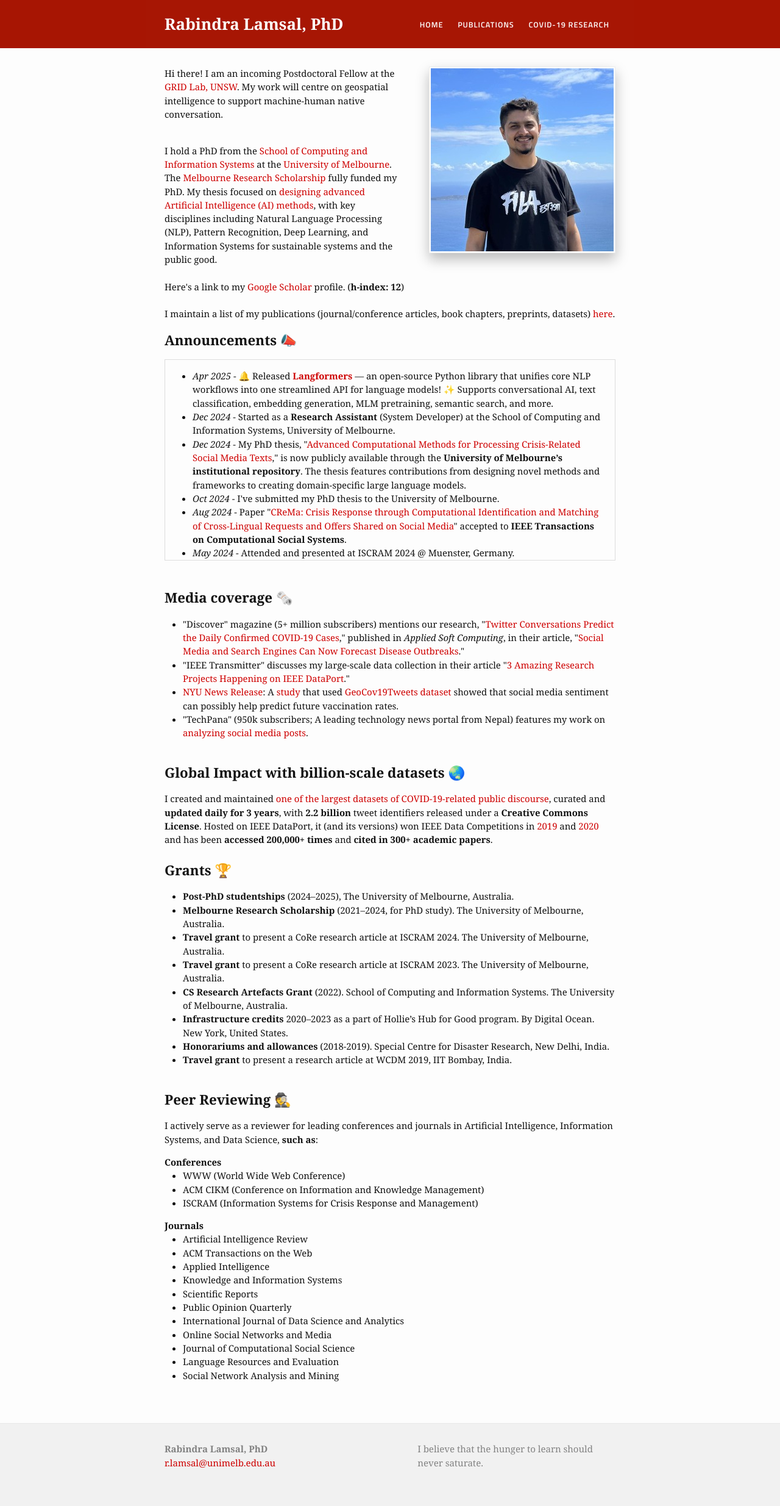
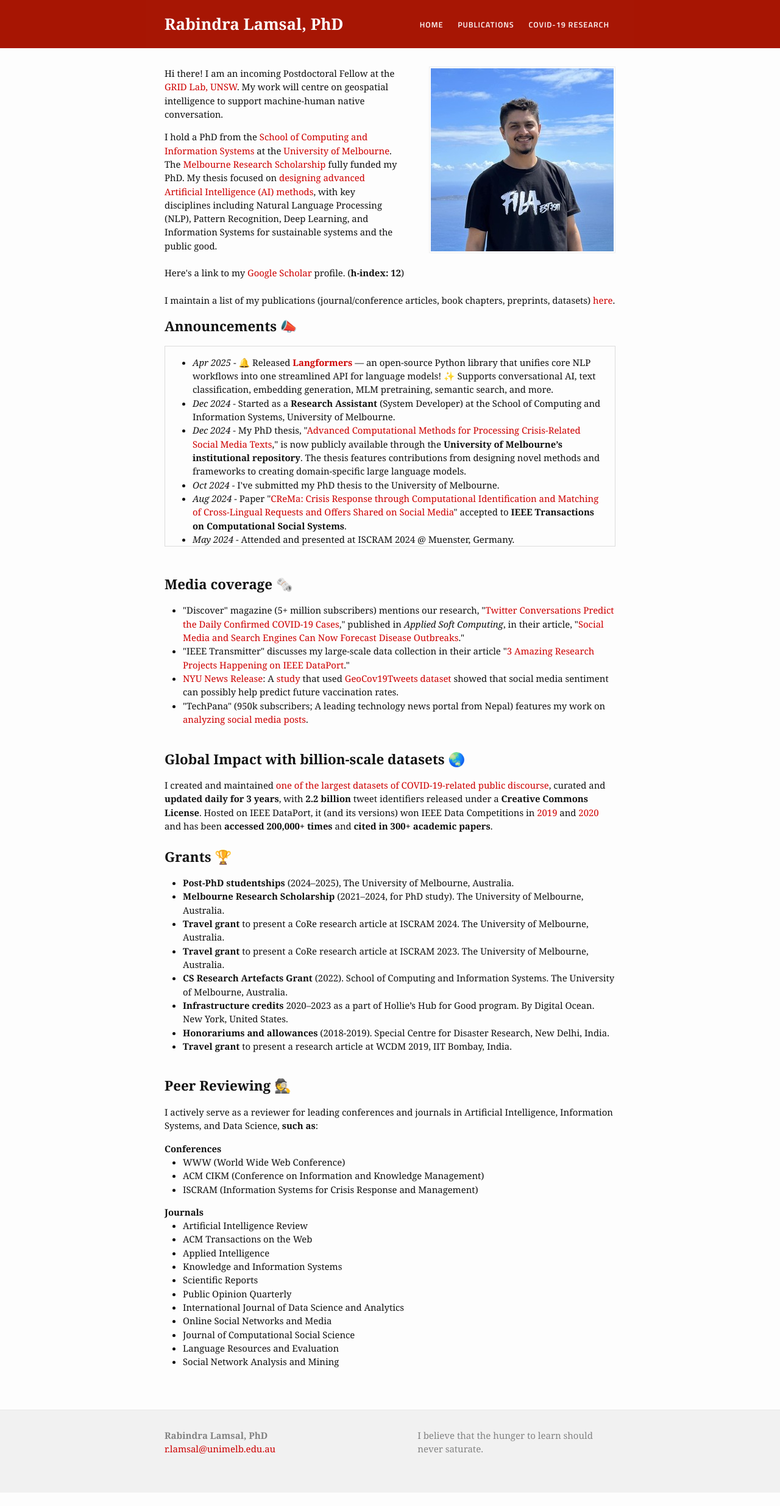
Before and after one commit to rabindralamsal/personal-site, a Jekyll site: the page built from index.html, in a window 1280 px wide. Shown: the whole page at 61% size. Built offline with Jekyll 4.4.1, drawn with Linux system fonts in a browser that asks for light colours; after the commit the page ends 2447 px from its top, so only the background shows below that.

Commit message:
Update index.html

```diff
--- a/index.html
+++ b/index.html
@@ -3,9 +3,9 @@
 ---
 
 <div class="home">
-<img src="/rabindra_lamsal.jpg" style="float: right;margin-left: 3em; border: 1px solid #eee; padding: 2px; box-shadow: 0px 10px 20px #bbb; }">
+<img src="/rabindra_lamsal.jpg" style="float: right;margin-left: 3em; border: 1px solid #eee; padding: 2px;}">
 
-<p>Hi there! I am an incoming Postdoctoral Fellow at the <a href="https://www.unsw.edu.au/arts-design-architecture/our-schools/built-environment/our-research/clusters-groups/grid">GRID Lab, UNSW</a>. My work will centre on geospatial intelligence to support machine-human native conversation.</p><br>
+<p>Hi there! I am an incoming Postdoctoral Fellow at the <a href="https://www.unsw.edu.au/arts-design-architecture/our-schools/built-environment/our-research/clusters-groups/grid">GRID Lab, UNSW</a>. My work will centre on geospatial intelligence to support machine-human native conversation.</p>
 <p>I hold a PhD from the <a href="https://cis.unimelb.edu.au/">School of Computing and Information Systems</a> at the <a href="https://unimelb.edu.au/">University of Melbourne</a>. The <a href="https://scholarships.unimelb.edu.au/awards/melbourne-research-scholarship">Melbourne Research Scholarship</a> fully funded my PhD. My thesis focused on <a href="http://hdl.handle.net/11343/354876">designing advanced Artificial Intelligence (AI) methods</a>, with key disciplines including Natural Language Processing (NLP), Pattern Recognition, Deep Learning, and Information Systems for sustainable systems and the public good.
 
 <br><br>
```
